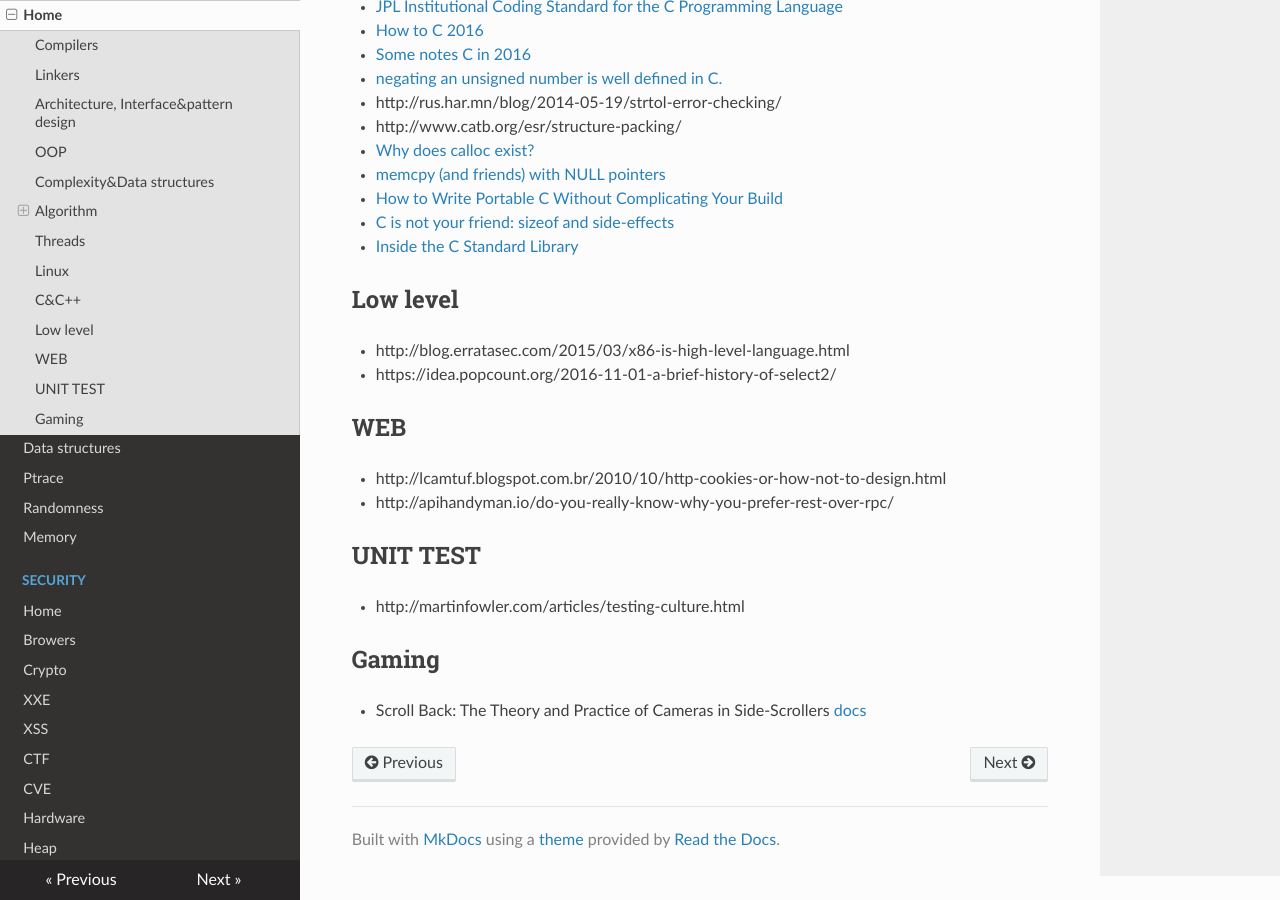
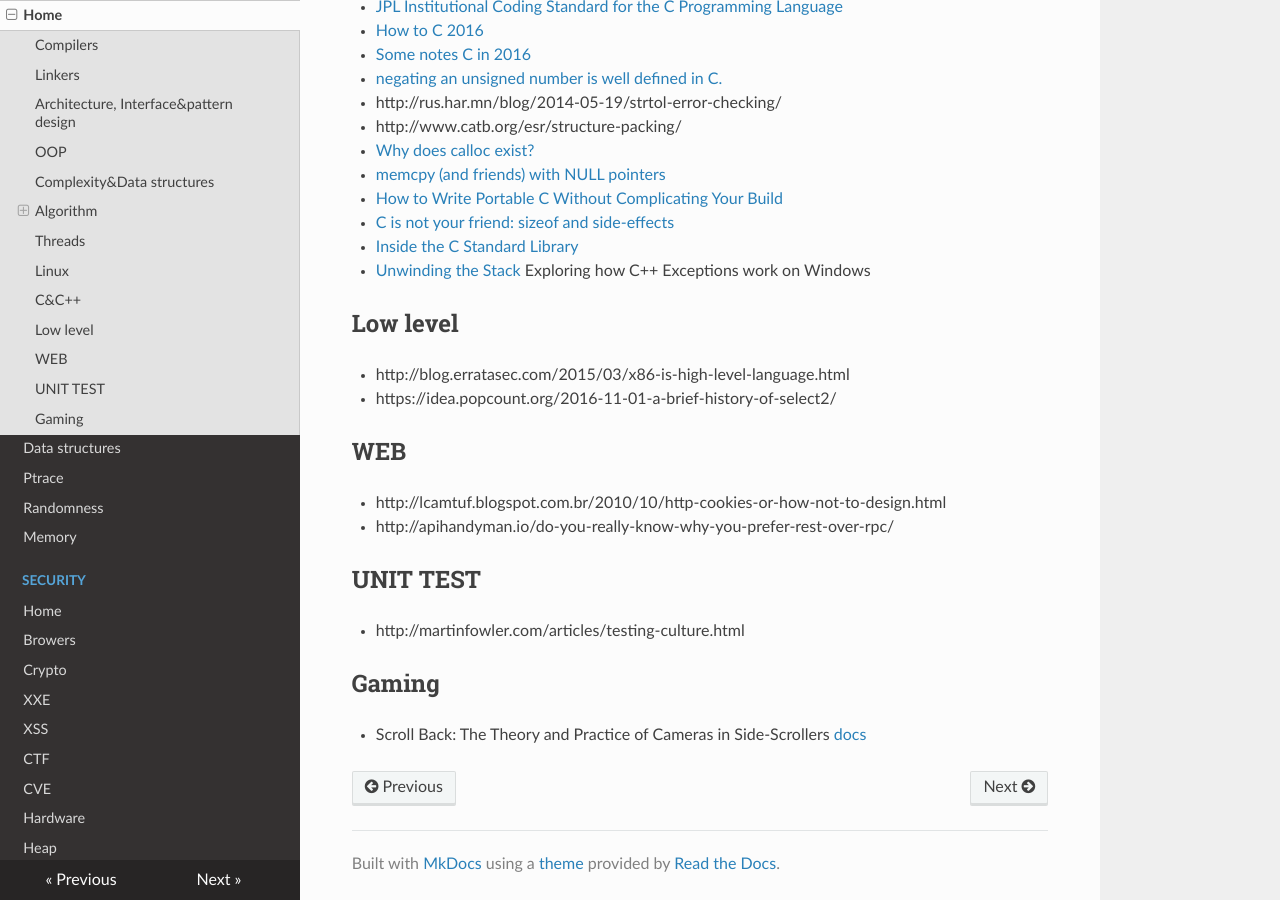
Before and after one commit to gipi/low-level, an MkDocs documentation site: the page built from docs/programming.md, in a window 1280 px wide and 900 px high, scrolled down 3121 px. Built offline with MkDocs 1.6.1, drawn with Linux system fonts in a browser that asks for light colours; nearby versions of some CDN libraries; old or Windows-style settings are respelled for this version of MkDocs.

Commit message:
Update programming.md

```diff
--- a/docs/programming.md
+++ b/docs/programming.md
@@ -125,6 +125,7 @@ From [Basics of the Unix Philosophy](http://catb.org/~esr/writings/taoup/html/ch
  - [How to Write Portable C Without Complicating Your Build](http://nullprogram.com/blog/2017/03/30/)
  - [C is not your friend: sizeof and side-effects](http://blog.tjd.phlegethon.org/post/159564806182/c-is-not-your-friend-sizeof-and-side-effects)
  - [Inside the C Standard Library](https://begriffs.com/posts/2019-01-19-inside-c-standard-lib.html)
+ - [Unwinding the Stack](https://github.com/CppCon/CppCon2018/blob/master/Presentations/unwinding_the_stack_exploring_how_cpp_exceptions_work_on_windows/unwinding_the_stack_exploring_how_cpp_exceptions_work_on_windows__james_mcnellis__cppcon_2018.pdf) Exploring how C++ Exceptions work on Windows
 
 ## Low level
 
```
